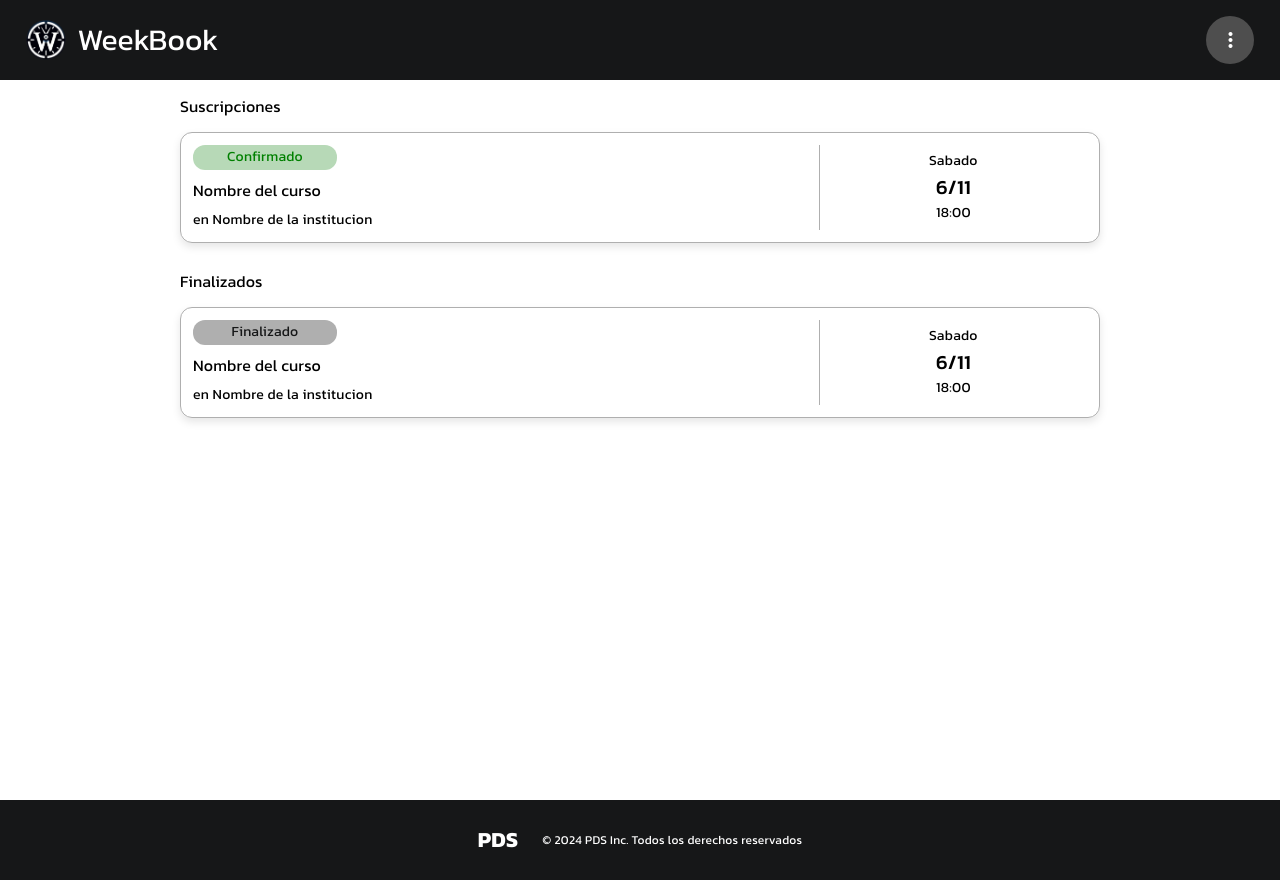
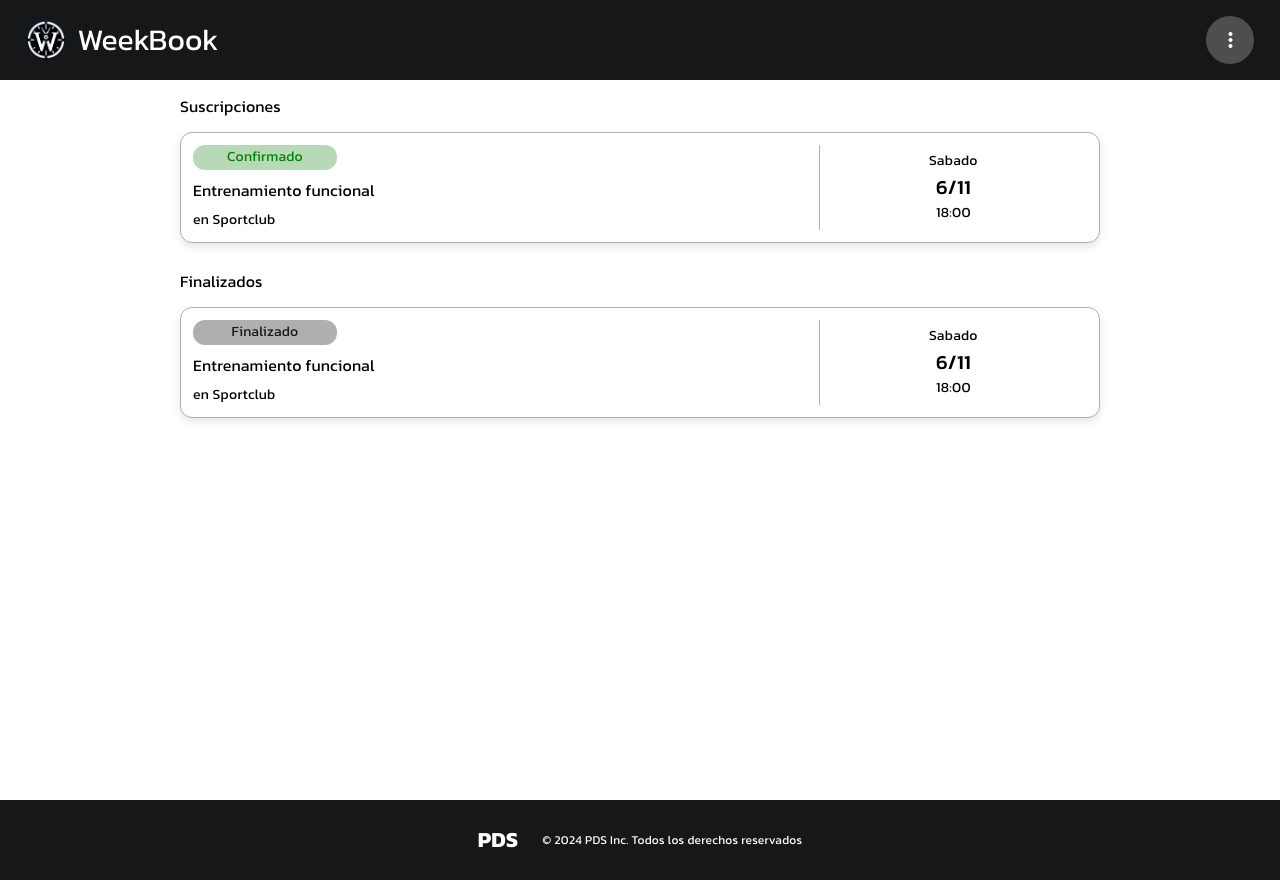
Before and after one commit to TV3ntu/PDS-2024-frontend, an Angular app: page /suscripciones in a window 1280 px wide. Built offline with nearby package versions, Linux system fonts and the light colour scheme; a web font is replaced by a local one.

Commit message:
Cambio datos de harcodeo

```diff
--- a/src/app/components/reserve-card/reserve-card.component.ts
+++ b/src/app/components/reserve-card/reserve-card.component.ts
@@ -8,7 +8,7 @@ import { Reserve } from 'src/app/models/reserve';
   styleUrls: ['./reserve-card.component.css']
 })
 export class ReserveCardComponent {
-  @Input() reserve: Reserve = new Reserve("Nombre de la institucion","a396426d-850c-45cc-8c53-01c3c4ed0847", "Nombre del curso", "12/07/2024", "18:00", "Confirmado")
+  @Input() reserve: Reserve = new Reserve("Sportclub","a396426d-850c-45cc-8c53-01c3c4ed0847", "Entrenamiento funcional", "12/07/2024", "18:00", "Confirmado")
 
   constructor(private router:Router) { }
 
--- a/src/app/pages/subscriptions-page/subscriptions-page.component.ts
+++ b/src/app/pages/subscriptions-page/subscriptions-page.component.ts
@@ -9,8 +9,8 @@ import { Reserve } from 'src/app/models/reserve';
 export class SubscriptionsPageComponent {
 
   subscriptionsList: Reserve[] = [
-    new Reserve("Nombre de la institucion", "a396426d-850c-45cc-8c53-01c3c4ed0847","Nombre del curso", "12/07/2024", "18:00", "Confirmado"),
-  new Reserve("Nombre de la institucion", "a396426d-850c-45cc-8c53-01c3c4ed0847", "Nombre del curso", "12/07/2024", "18:00", "Finalizado")
+    new Reserve("Sportclub", "a396426d-850c-45cc-8c53-01c3c4ed0847","Entrenamiento funcional", "12/07/2024", "18:00", "Confirmado"),
+  new Reserve("Sportclub", "a396426d-850c-45cc-8c53-01c3c4ed0847", "Entrenamiento funcional", "12/07/2024", "18:00", "Finalizado")
   ]
 
 
```
